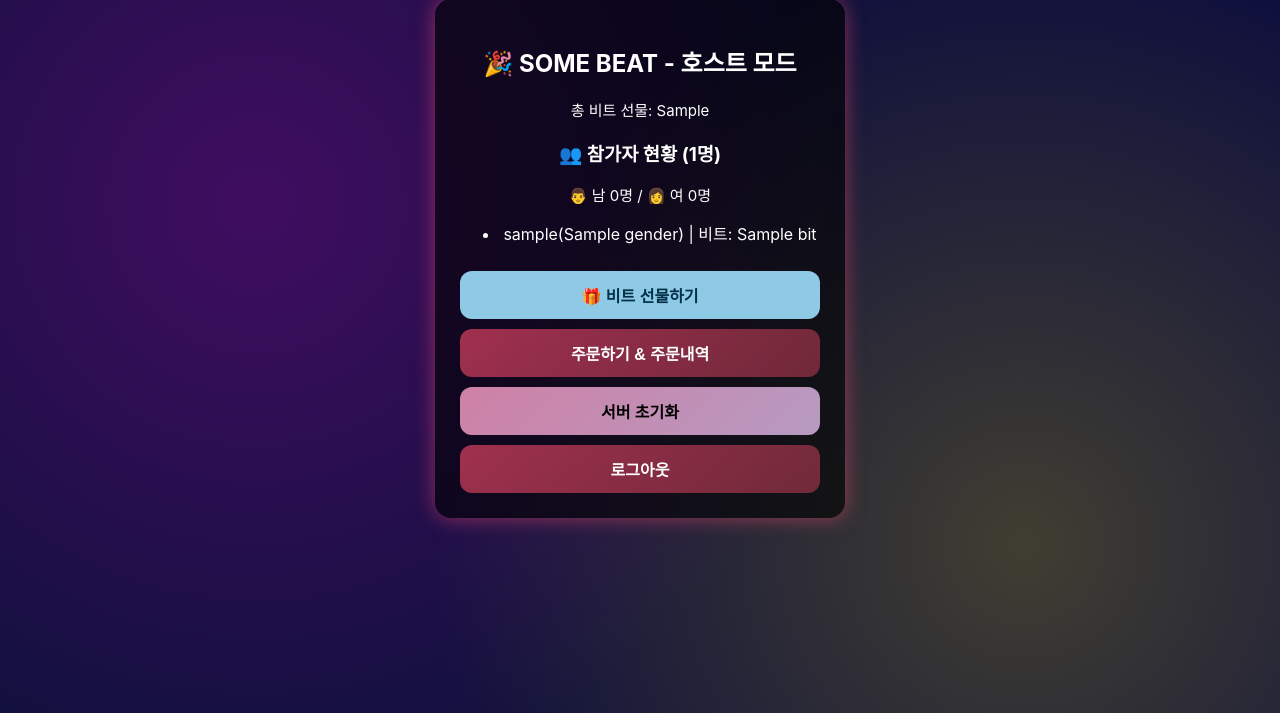
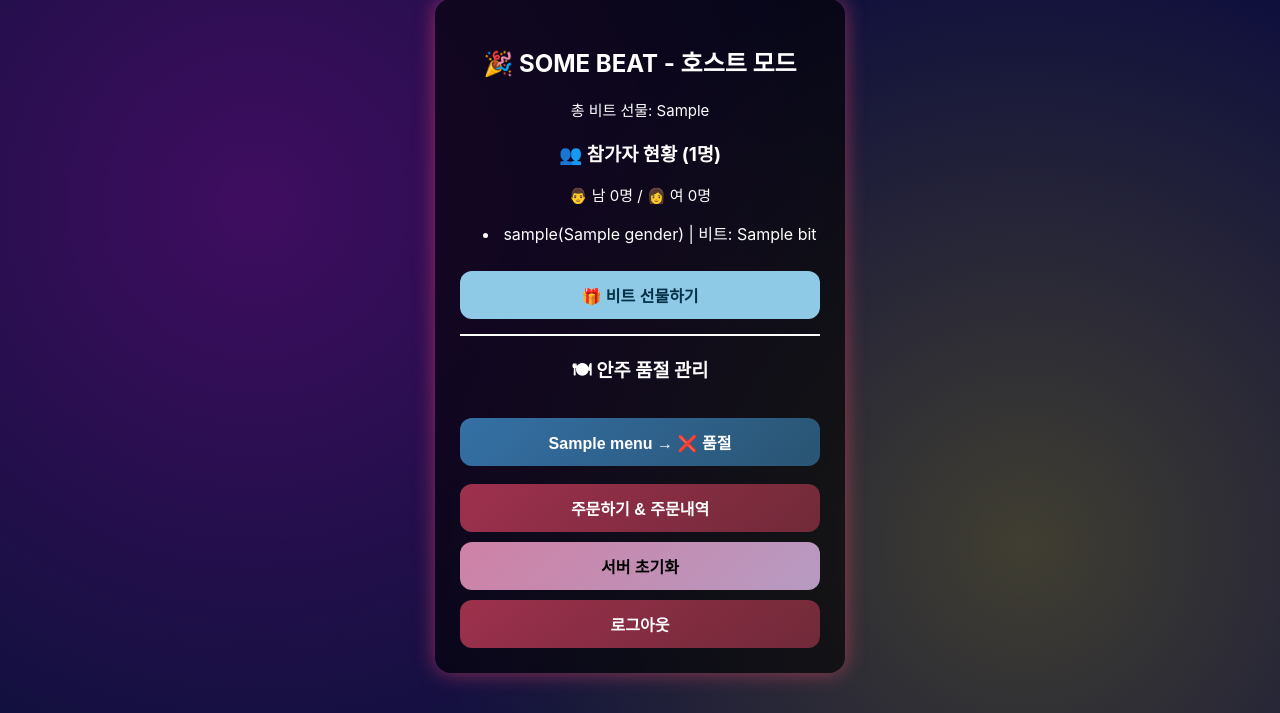
Before and after one commit to 512wony/somebeat_1.0, a Flask app: template templates/host.html in a window 1280 px wide. Shown: the part 51-764 px from the top of the page. Run offline with Flask 3, Linux system fonts and the light colour scheme; the template is opened without the code that fills it: most values are stand-ins (such as "Sample title", 1, 10 or a date in 2020); some web fonts are replaced.

Commit message:
update UI and host notice toggle

```diff
--- a/app.py
+++ b/app.py
@@ -206,7 +206,19 @@ def host():
             HOST_ACCOUNT['bit_given'] += 1
             flash(f"호스트가 총 {HOST_ACCOUNT['bit_given']}개의 비트를 선물했습니다!", category="host")
 
-    return render_template('host.html', host=HOST_ACCOUNT, users=users)
+    return render_template('host.html', users=users, menu_status=menu_status)
+
+
+@app.route('/host/toggle_menu', methods=['POST'])
+def toggle_menu():
+    if not session.get('is_host'):
+        return redirect(url_for('login'))
+
+    menu = request.form.get('menu')
+    if menu in menu_status:
+        menu_status[menu] = not menu_status[menu]
+
+    return redirect(url_for('host'))
 
 
 # =========================
@@ -223,6 +235,7 @@ def order():
 
     menu_list = ["닭강정", "카나페", "팝콘", "붕어빵(10시 이후)", "나쵸(2부)", "과일(2부)", "두부김치", "타코야키"]
     tables = [f"T{i}" for i in range(1, 9)]
+    menu_status = {menu: True for menu in menu_list}
 
     if request.method == 'POST':
 
--- a/templates/host.html
+++ b/templates/host.html
@@ -30,6 +30,26 @@
         🎁 비트 선물하기</button>
     </form>
 
+    <hr>
+    <h3>🍽 안주 품절 관리</h3>
+
+    {% for menu, available in menu_status.items() %}
+        <form method="POST" action="/host/toggle_menu" style="margin-bottom:8px;">
+            <button type="submit"
+                    name="menu"
+                    value="{{ menu }}"
+                    class="host"
+                    style="width:100%;">
+                {{ menu }}
+                →
+                {% if available %}
+                    판매중
+                {% else %}
+                    ❌ 품절
+                {% endif %}
+            </button>
+        </form>
+    {% endfor %}
 
 
     <form action="{{ url_for('order') }}">
```
Also changed, not shown: templates/order.html (+14 -0 lines).
